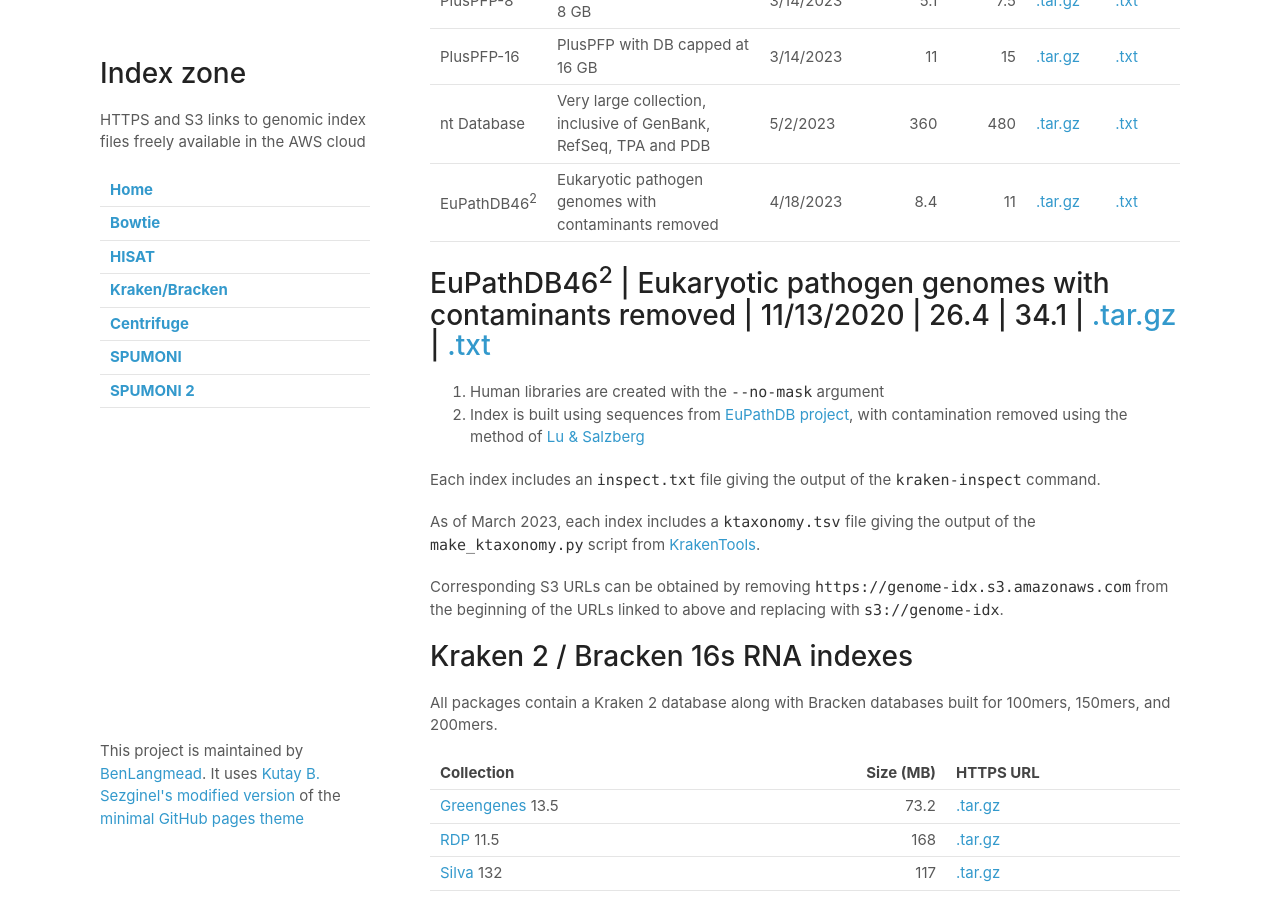
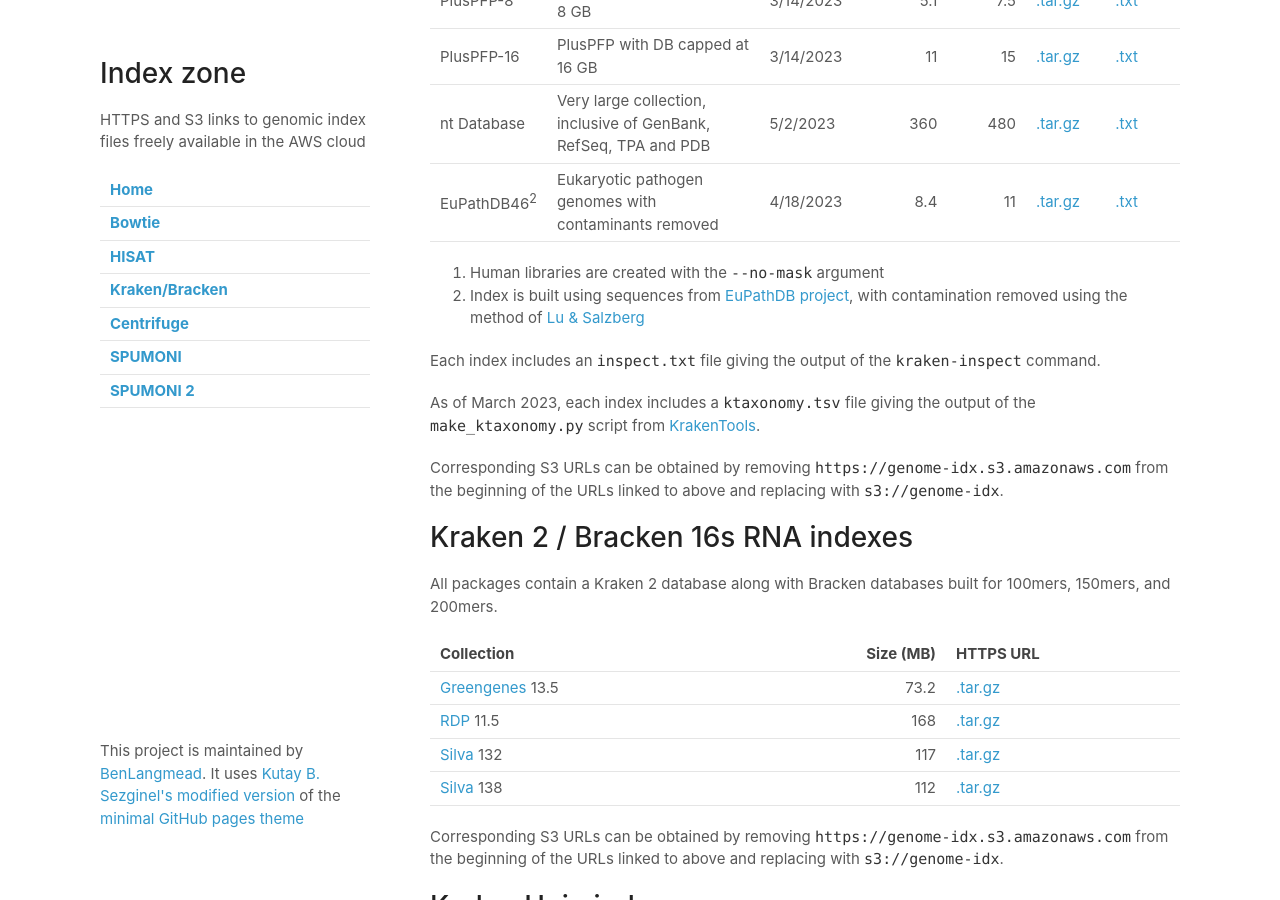
Before and after one commit to BenLangmead/aws-indexes, a Jekyll site: the page built from docs/k2.md, in a window 1280 px wide and 900 px high, scrolled down 1209 px. Built offline with Jekyll 4.4.1, drawn with Linux system fonts in a browser that asks for light colours; our own code applies the rules of GitHub Pages for plain Markdown files.

Commit message:
fix comment

```diff
--- a/docs/k2.md
+++ b/docs/k2.md
@@ -36,8 +36,9 @@
 nt Database            | Very large collection, inclusive of GenBank, RefSeq, TPA and PDB        | 5/2/2023  |               360 |             480 | [.tar.gz][k2_nt_20230502]          | [.txt][k2_nt_20230502_inspect]
 EuPathDB46<sup>2</sup> | Eukaryotic pathogen genomes with contaminants removed                   | 4/18/2023 |               8.4 |              11 | [.tar.gz][k2_eupathdb_20230418]    | [.txt][k2_eupathdb_20230418_inspect]
 
-# EuPathDB46<sup>2</sup> | Eukaryotic pathogen genomes with contaminants removed             | 11/13/2020 |              26.4 |            34.1 | [.tar.gz][k2_eupathdb_20201113]    | [.txt][k2_eupathdb_20201113_inspect]
-
+<!--
+EuPathDB46<sup>2</sup> | Eukaryotic pathogen genomes with contaminants removed             | 11/13/2020 |              26.4 |            34.1 | [.tar.gz][k2_eupathdb_20201113]    | [.txt][k2_eupathdb_20201113_inspect]
+-->
 
 <div class="datatable-end"></div>
 
```
